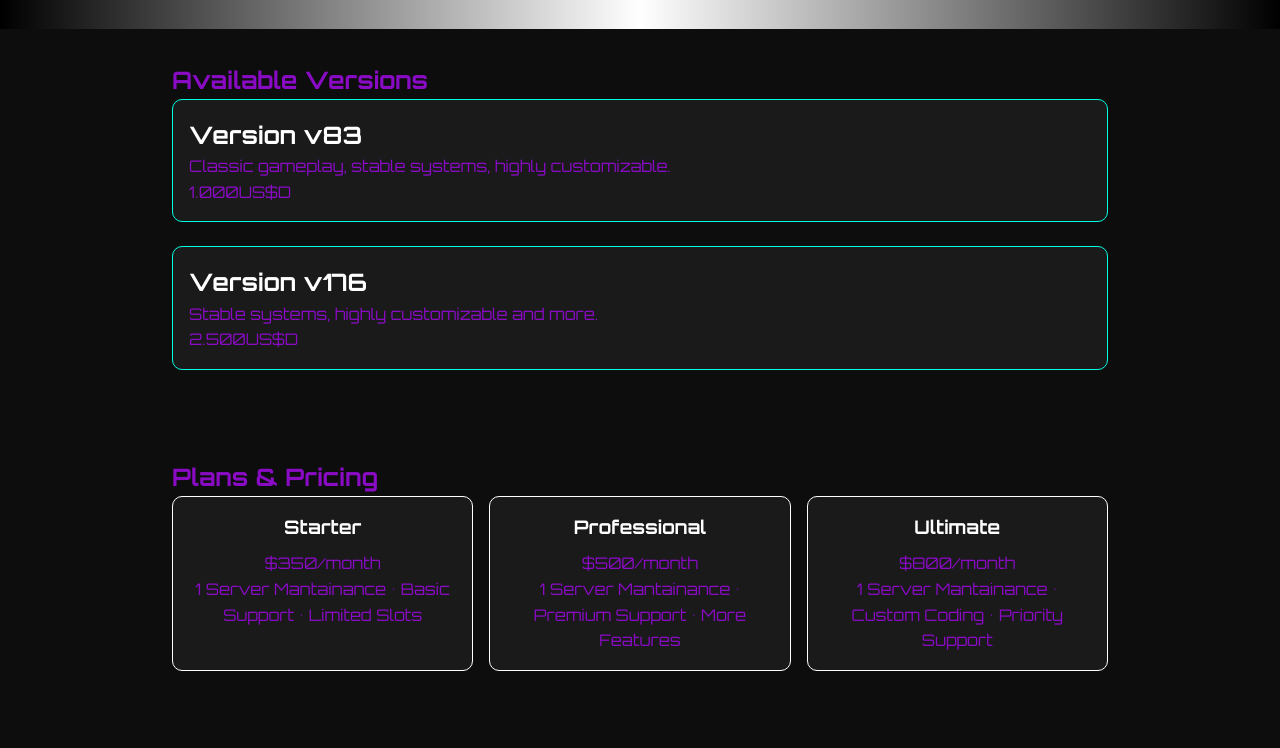
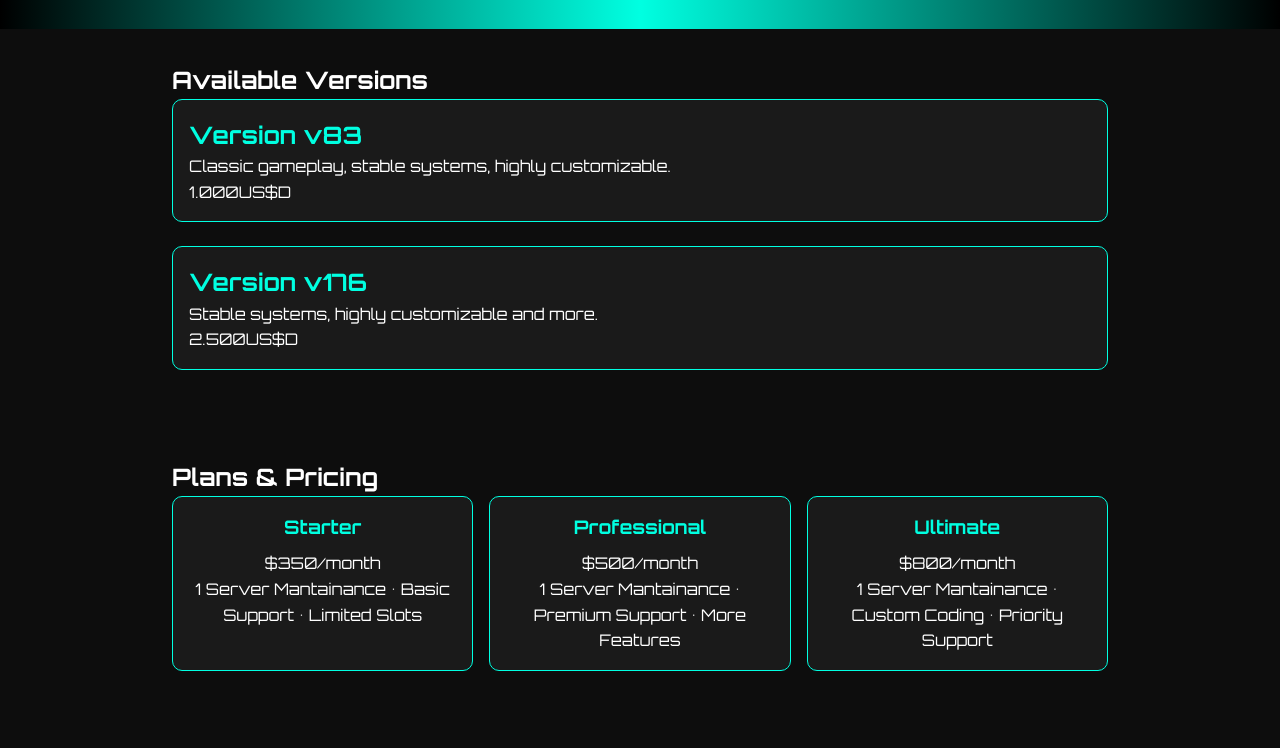
Before and after one commit to tutetaylor/softcode.github.io, a plain HTML site: page index.html in a window 1280 px wide. Shown: the part 143-891 px from the top of the page. Drawn offline with Linux system fonts and the light colour scheme.

Commit message:
Update index.html

```diff
--- a/index.html
+++ b/index.html
@@ -9,9 +9,9 @@
   <link href="https://fonts.googleapis.com/css2?family=Orbitron:wght@400;700&display=swap" rel="stylesheet">
   <style>
     :root {
-      --primary-color: #ffffff;
+      --primary-color: #00ffe1;
       --background-color: #0d0d0d;
-      --text-color: #890BC4;
+      --text-color: #ffffff;
       --card-bg: #1a1a1a;
       --accent-color: #00ffe1;
     }
```
